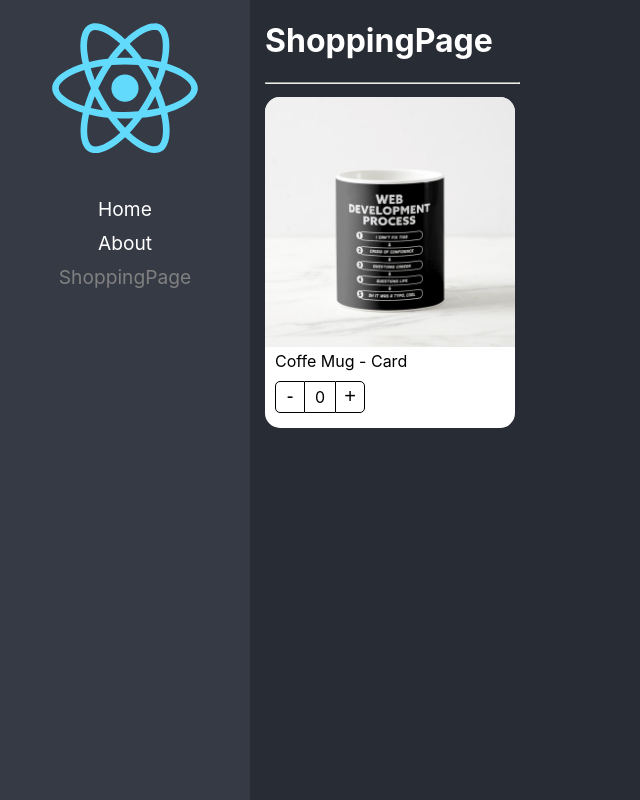
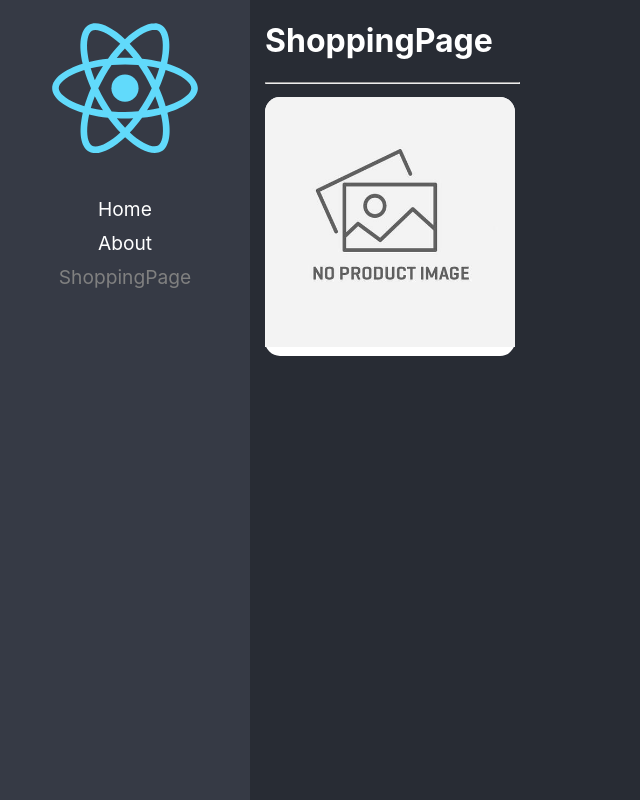
Before and after one commit to cdgutierrez456/react-app-optimization, a React (Create React App) app: page /users in a window 1280 px wide. Shown: the whole page, without its empty margins (0-640 px from the left). Built offline with nearby package versions, Linux system fonts and the light colour scheme.

Commit message:
Manteniendo relacion entre componente padre y componentes hijos

```diff
--- a/src/02-component-patterns/components/ProductCard.tsx
+++ b/src/02-component-patterns/components/ProductCard.tsx
@@ -1,3 +1,5 @@
+import { ReactElement } from 'react'
+
 import { useProductCard } from '../hooks/useProductCard'
 
 import styles from '../styles/styles.module.css'
@@ -5,6 +7,7 @@ import noImage from '../assets/no-image.jpg'
 
 interface Props {
   product: Product
+  children?: ReactElement | ReactElement[]
 }
 
 interface Product {
@@ -48,21 +51,27 @@ export const ProductButtons = ({ counter, increaseBy }: ProductButtonsProps) =>
   )
 }
 
-export const ProductCard = ({ product }: Props) => {
+export const ProductCard = ({ children, product }: Props) => {
 
   const { counter, increaseBy } = useProductCard()
 
   return (
     <div className={styles.productCard}>
 
-      <ProductImage img={product.img} />
+      {/* <ProductImage img={product.img} />
       <ProductTitle title={product.title} />
 
       <ProductButtons
         counter={counter}
         increaseBy={increaseBy}
-      />
+      /> */}
+
+      { children }
 
     </div>
   )
 }
+
+ProductCard.Title = ProductTitle
+ProductCard.Image = ProductImage
+ProductCard.Buttons = ProductButtons
--- a/src/02-component-patterns/pages/ShoppingPage.tsx
+++ b/src/02-component-patterns/pages/ShoppingPage.tsx
@@ -1,5 +1,5 @@
 import React from 'react'
-import { ProductCard } from '../components/ProductCard'
+import { ProductButtons, ProductCard, ProductImage, ProductTitle } from '../components/ProductCard'
 
 const product = {
   id: '1',
@@ -17,7 +17,11 @@ export const ShoppingPage = () => {
         flexDirection: 'row',
         flexWrap: 'wrap'
       }}>
-        <ProductCard product={product} />
+        <ProductCard product={product}>
+          <ProductCard.Image />
+          {/* <ProductCard.Title />
+          <ProductCard.Buttons /> */}
+        </ProductCard>
       </div>
     </div>
   )
```
